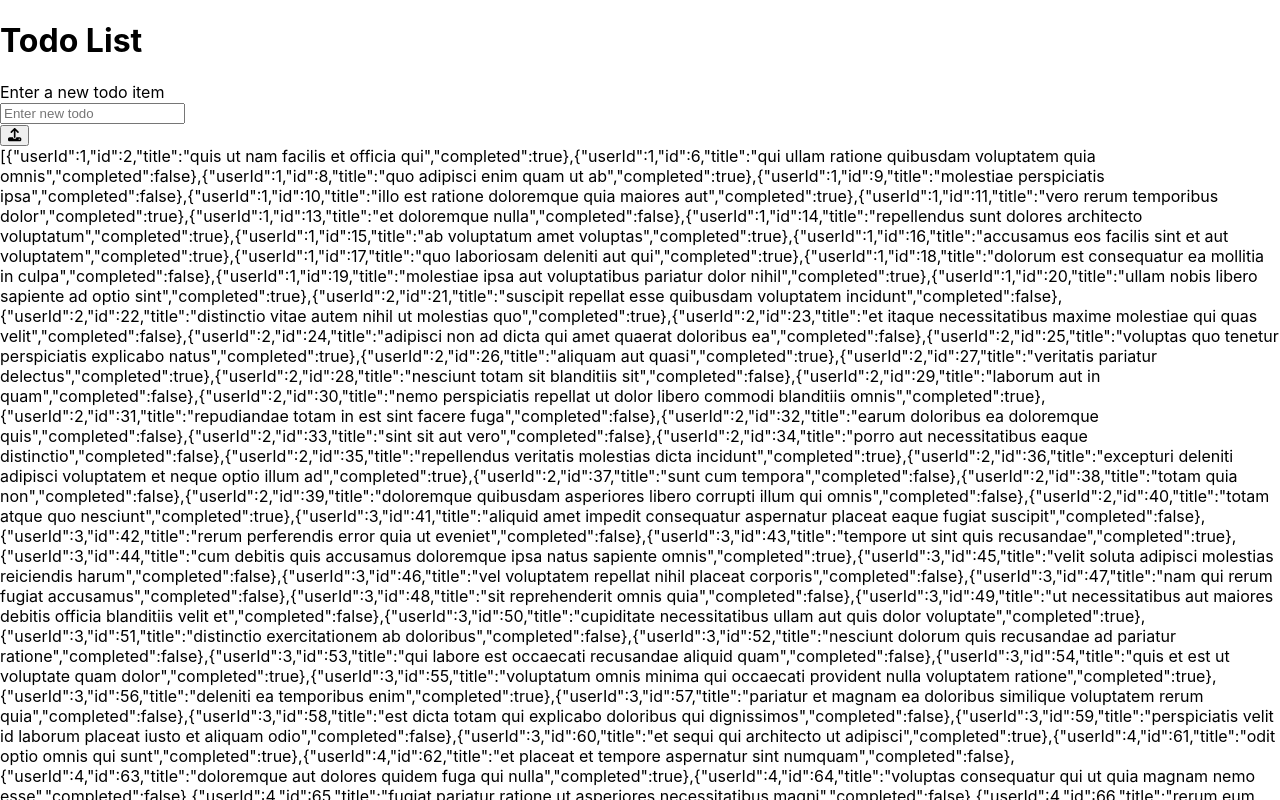
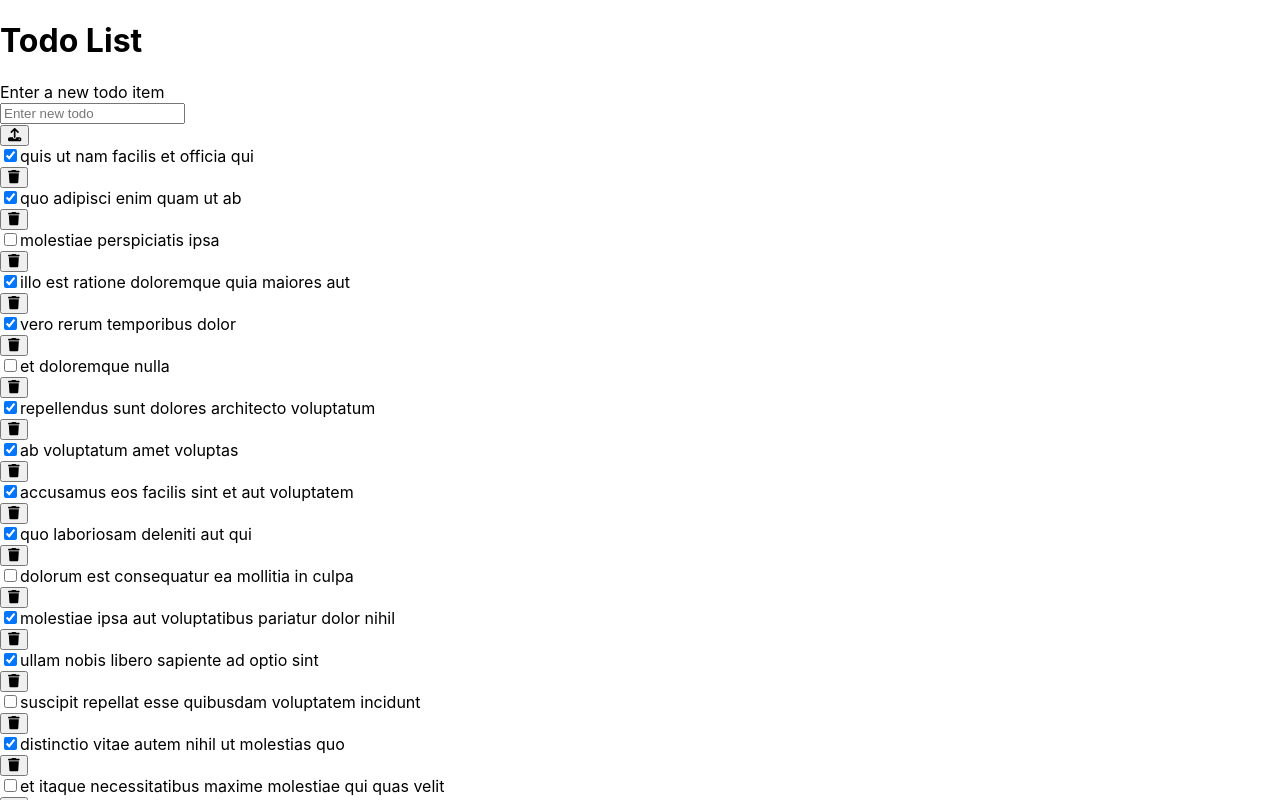
Before and after one commit to forrestmorrison/rtk-query-intro, a React (Create React App) app in the folder client/: page / in a window 1280 px wide. Shown: the top 800 px of the page. Built offline with nearby package versions, Linux system fonts and the light colour scheme; data requests are answered from the project's data file.

Commit message:
added todos.map to TodoList

```diff
--- a/client/data/db.json
+++ b/client/data/db.json
@@ -5,12 +5,6 @@
       "id": 2,
       "title": "quis ut nam facilis et officia qui",
       "completed": true
-      },
-      {
-        "userId": 1,
-        "id": 6,
-        "title": "qui ullam ratione quibusdam voluptatem quia omnis",
-        "completed": false
     },
     {
       "userId": 1,
--- a/client/src/features/todos/TodoList.js
+++ b/client/src/features/todos/TodoList.js
@@ -1,4 +1,4 @@
-import { useGetTodosQuery } from '../api/apiSlice'
+import { useDeleteTodoMutation, useGetTodosQuery, useUpdateTodoMutation, useAddTodoMutation } from '../api/apiSlice'
 import { FontAwesomeIcon } from '@fortawesome/react-fontawesome'
 import { faTrash, faUpload } from '@fortawesome/free-solid-svg-icons'
 import { useState } from "react"
@@ -13,10 +13,13 @@
         isError,
         error
     } = useGetTodosQuery()
+    const [addTodo] = useAddTodoMutation()
+    const [updateTodo] = useUpdateTodoMutation()
+    const [deleteTodo] = useDeleteTodoMutation()
 
     const handleSubmit = (e) => {
         e.preventDefault();
-
+        addTodo({ userId: 1, title: newTodo, completed: false })
         setNewTodo('')
     }
 
@@ -41,7 +44,24 @@
     if (isLoading) {
         content = <p>Loading...</p>
     }   else if (isSuccess) {
-        content = JSON.stringify(todos)
+        content = todos.map((todo => {
+            return (
+                <article key={todo.id}>
+                    <div className="todo">
+                        <input
+                            type="checkbox"
+                            checked={todo.completed}
+                            id={todo.id}
+                            onChange={() => updateTodo({ ...todo, completed: !todo.completed})}
+                        />
+                        <label htmlFor={todo.id}>{todo.title}</label>
+                    </div>
+                    <button className="trash" onClick={() => deleteTodo({ id: todo.id })}>
+                        <FontAwesomeIcon icon={faTrash} />
+                    </button>
+                </article>
+            )
+        }))
     }   else if (isError) {
         content = <p>{error}</p>
     }
```
Lines whose indentation alone changed are shown as unchanged.
